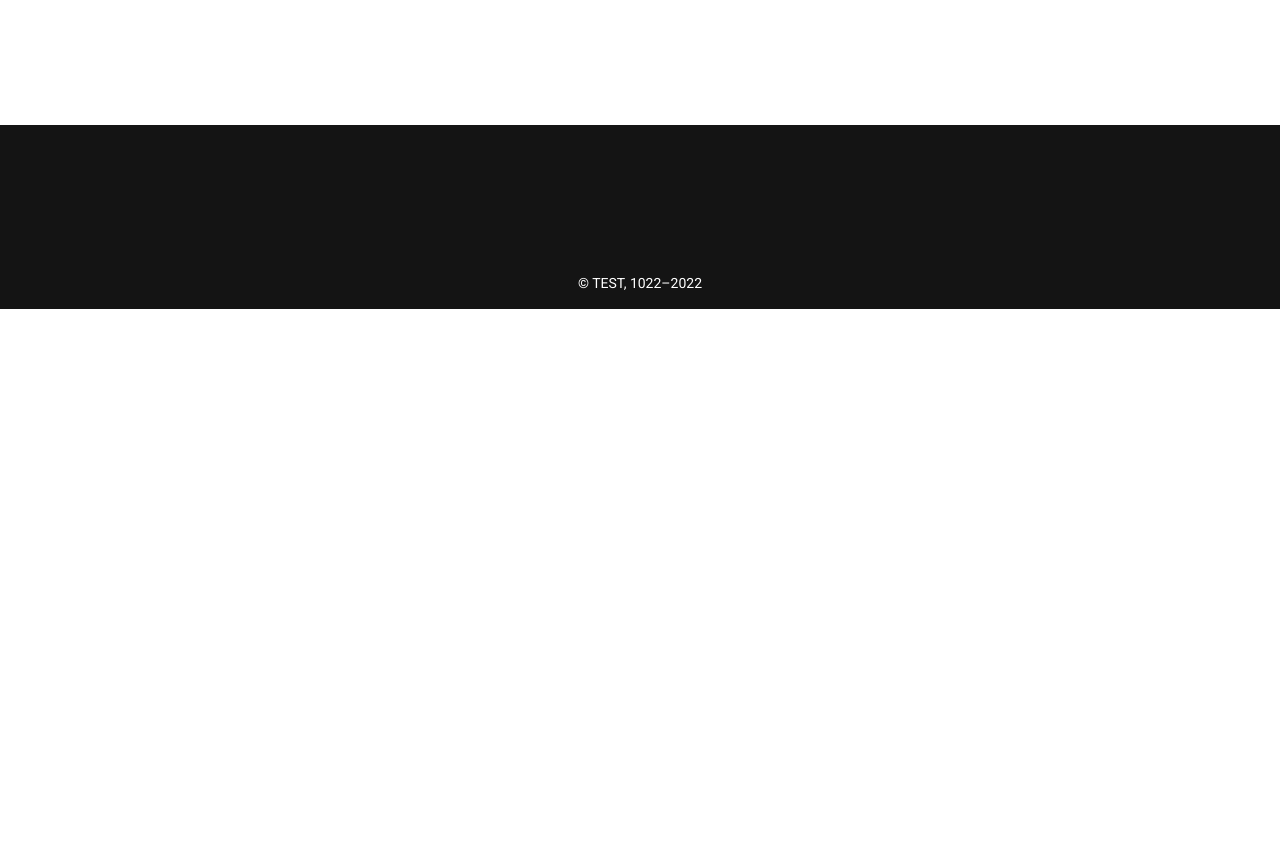
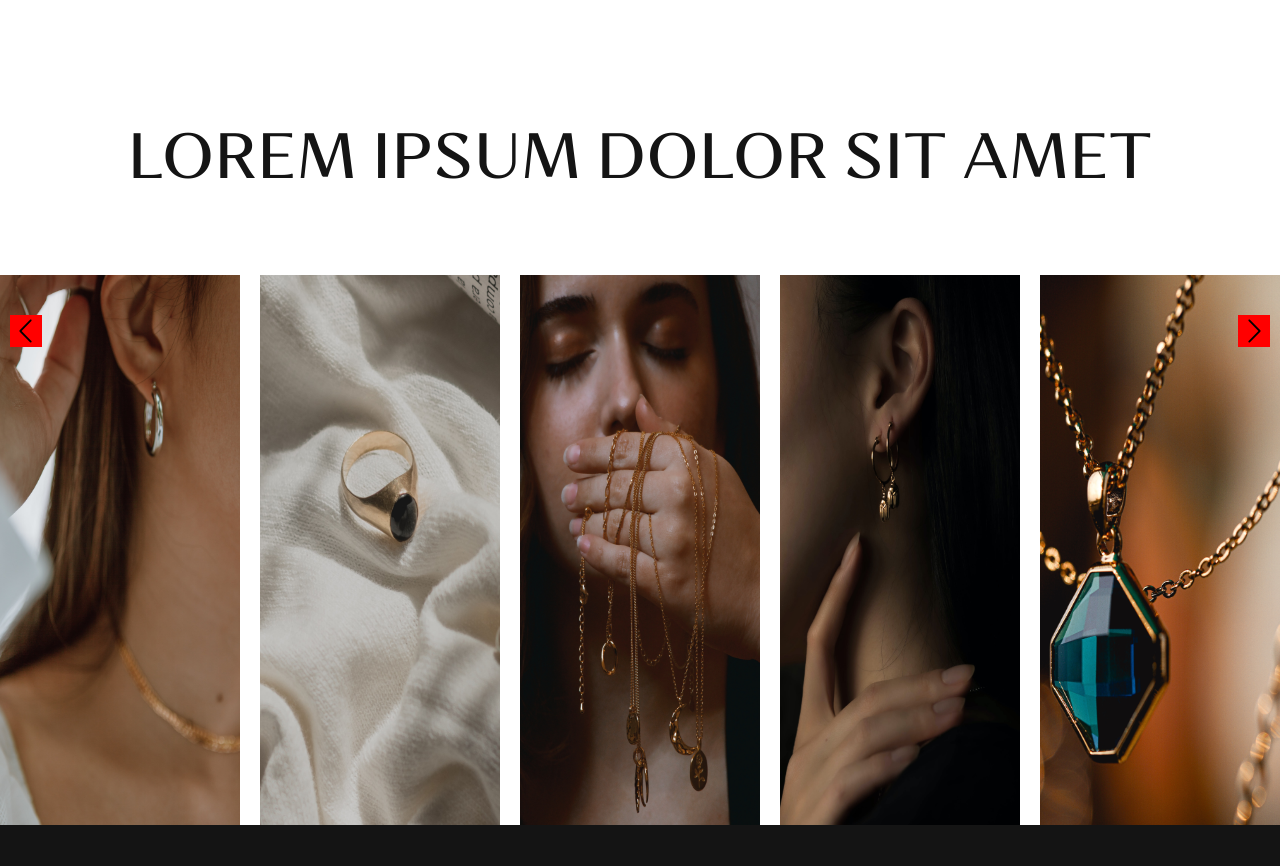
Before and after one commit to sheyhmansur/Circeya-test, a website: page src/index.html in a window 1280 px wide. Shown: the part 2520-3386 px from the top of the page. Before the commit the page ends 2829 px from the top, so only its background shows below. Drawn offline with nearby package versions, Linux system fonts and the light colour scheme.

Commit message:
added slider.scss

```diff
--- a/src/index.html
+++ b/src/index.html
@@ -6,6 +6,7 @@
     <meta http-equiv="X-UA-Compatible" content="IE=edge">
     <meta name="viewport" content="width=device-width, initial-scale=1.0">
     <link rel="stylesheet" href="css/normalize.css">
+    <link rel="stylesheet" href="https://unpkg.com/swiper@7/swiper-bundle.min.css" />
     <link rel="stylesheet" href="css/style.min.css">
     <title>Document</title>
 </head>
@@ -73,6 +74,37 @@
                 </div>
             </div>
         </section>
+
+        <div class="slider">
+            <div class="container">
+                <div class="title">
+                    Lorem ipsum dolor <span>sit</span> amet
+                </div>
+            </div>
+            <div class="swiper-wrapper">
+                <div class="swiper">
+                    <div class="swiper-wrapper">
+                        <div class="swiper-slide slider__card">
+                            <img src="img/ipsum/photo-1.png" alt="фото">
+                        </div>
+                        <div class="swiper-slide slider__card">
+                            <img src="img/ipsum/photo-2.png" alt="фото">
+                        </div>
+                        <div class="swiper-slide slider__card">
+                            <img src="img/ipsum/photo-3.png" alt="фото">
+                        </div>
+                        <div class="swiper-slide slider__card">
+                            <img src="img/ipsum/photo-4.png" alt="фото">
+                        </div>
+                        <div class="swiper-slide slider__card">
+                            <img src="img/ipsum/photo-5.png" alt="фото">
+                        </div>
+                    </div>
+                </div>
+                <div class="swiper-button-next"></div>
+                <div class="swiper-button-prev"></div>
+            </div>
+        </div>
     </main>
 
     <footer class="footer">
@@ -81,7 +113,7 @@
         </div>
     </footer>
 
-
+    <script src="https://unpkg.com/swiper@7/swiper-bundle.min.js"></script>
     <script src="js/script.js"></script>
 </body>
 
--- a/src/js/script.js
+++ b/src/js/script.js
@@ -24,4 +24,15 @@ window.addEventListener("DOMContentLoaded", () => {
       }
     });
   });
+
+  //-------------Swiper----------
+  var swiper = new Swiper(".swiper", {
+    slidesPerView: 5,
+    spaceBetween: 20,
+    loop: true,
+    navigation: {
+      nextEl: ".swiper-button-next",
+      prevEl: ".swiper-button-prev",
+    },
+  });
 });
--- a/src/sass/blocks/_promo.scss
+++ b/src/sass/blocks/_promo.scss
@@ -76,3 +76,52 @@
     }
   }
 }
+
+/* ----------- Slider ---------- */
+
+.slider {
+  .title {
+    text-align: center;
+  }
+}
+
+.swiper-button-prev::after,
+.swiper-button-next::after {
+  display: none;
+}
+
+.swiper-button-prev,
+.swiper-button-next {
+  background-color: red;
+  width: 32px;
+  height: 32px;
+  background-position: center;
+  background-repeat: no-repeat;
+  // background-size: 20px 20px;
+}
+
+.swiper-button-prev,
+.swiper-button-next {
+  top: 100px;
+}
+
+.swiper-button-prev {
+  background-image: url("../icons/arrow_left.svg");
+}
+.swiper-button-next {
+  background-image: url("../icons/arrow_right.svg");
+}
+
+.swiper-wrapper {
+  margin-top: 38px;
+}
+
+.swiper {
+  margin: 0 auto;
+}
+
+.swiper-slide img {
+  display: block;
+  width: 100%;
+  height: 550px;
+}
--- a/src/sass/style.scss
+++ b/src/sass/style.scss
@@ -44,6 +44,7 @@ a {
 @import "blocks/promo";
 @import "blocks/titles";
 @import "blocks/footer";
+@import "blocks/slider";
 
 /* ----------- libs ---------- */
 @import "libs/fonts";
```
Also changed, not shown: dist/fonts/OrchideaPro-Medium.woff (added), dist/img/lorem/taisiya.png (added), dist/img/lorem/yulia.png (added), dist/index.html, dist/js/script.js, src/css/style.min.css, src/icons/arrow_left.svg (added), src/icons/arrow_right.svg (added), src/img/ipsum/photo-1.png (added), src/img/ipsum/photo-2.png (added), src/img/ipsum/photo-3.png (added), src/img/ipsum/photo-4.png (added), src/img/ipsum/photo-5.png (added), src/sass/blocks/_slider.scss (added).
